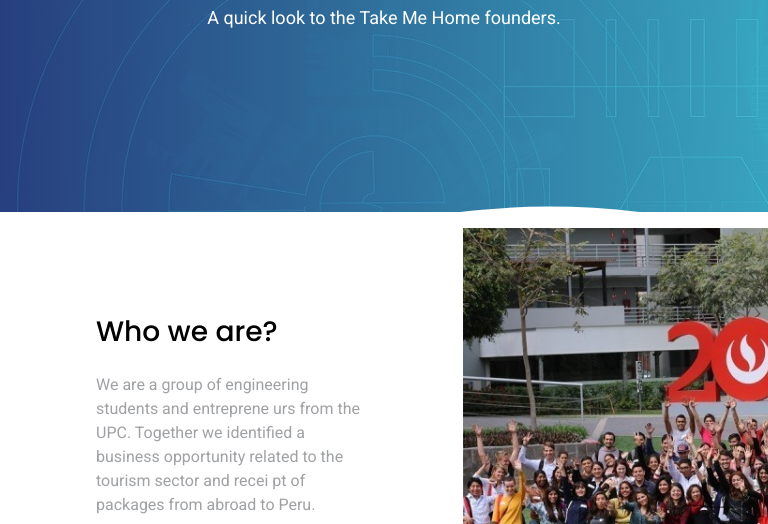
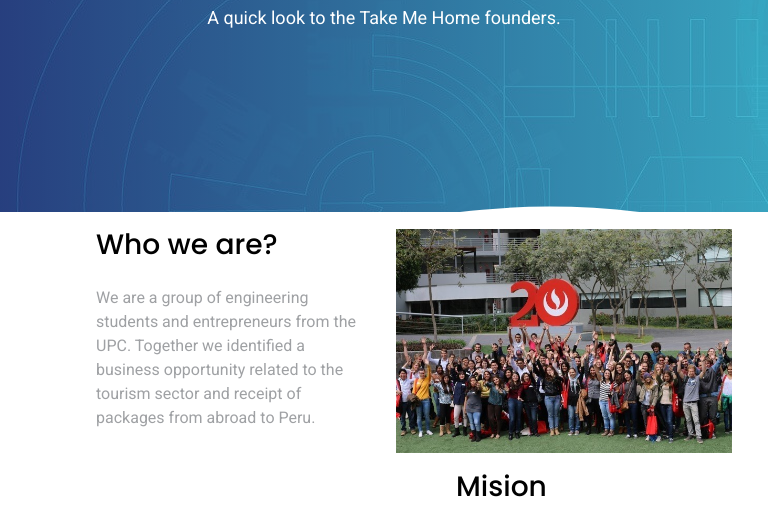
Before and after one commit to Ivanovich0705/TakeMeHome-Landing-Page, a plain HTML site: page features.html in a window 768 px wide. Shown: the part 268-792 px from the top of the page. Drawn offline with Linux system fonts and the light colour scheme.

Commit message:
final sprint

```diff
--- a/assets/css/style.css
+++ b/assets/css/style.css
@@ -369,8 +369,7 @@ section {
 
 .navbar a:hover,
 .navbar .active,
-.navbar .active:focus,
-.navbar li:hover>a {
+.navbar .active:focus{
   color: #fff;
 }
 
@@ -661,12 +660,12 @@ section {
   margin-right: 20px;
   color: #4154f1;
 }
-@media (min-width: 768px) {
-  .counts-xp .row{
-    position: relative;
-    margin-left: auto;
-    margin-right: auto;
-  }
+.counts-xp .row{
+  position: relative;
+  margin-left: auto;
+  margin-right: auto;
+  right: 0;
+  width: auto;
 }
 .counts-xp .countxp-img img {
   max-width: 100%;
@@ -753,3 +752,14 @@ section {
   position: relative;
   left: 20%;
 }
+@media (max-width: 1200px) {
+  .section-us img{
+    position: relative;
+    margin-left: auto;
+    margin-right: auto;
+    right: 0;
+    left: 0;
+    width: auto;
+    height: auto;
+  }
+}
--- a/features.html
+++ b/features.html
@@ -87,13 +87,12 @@
           <div class="col-md-1"></div>
           <div class="col-md-5 me-auto">
             <h2 class="mb-4">Who we are?</h2>
-            <p class="mb-4">We are a group of engineering students and entreprene
-              urs from the UPC. Together we identified a
-               business opportunity related to the tourism sector and recei
-               pt of packages from abroad to Peru.</p>
+            <p class="mb-4">We are a group of engineering students and entrepreneurs from the UPC.
+              Together we identified a
+               business opportunity related to the tourism sector and receipt of packages from abroad to Peru.</p>
           </div>
           <div class="col-md-6" data-aos="fade-left">
-            <img src="assets/img/upc-people.png" alt="Image" style="max-width: 600px;" class="img-fluid">
+            <img src="assets/img/upc-people.png" alt="Image"  class="img-fluid">
           </div>
         </div>
       </div>
```
Also changed, not shown: index.html (+3 -2 lines).
